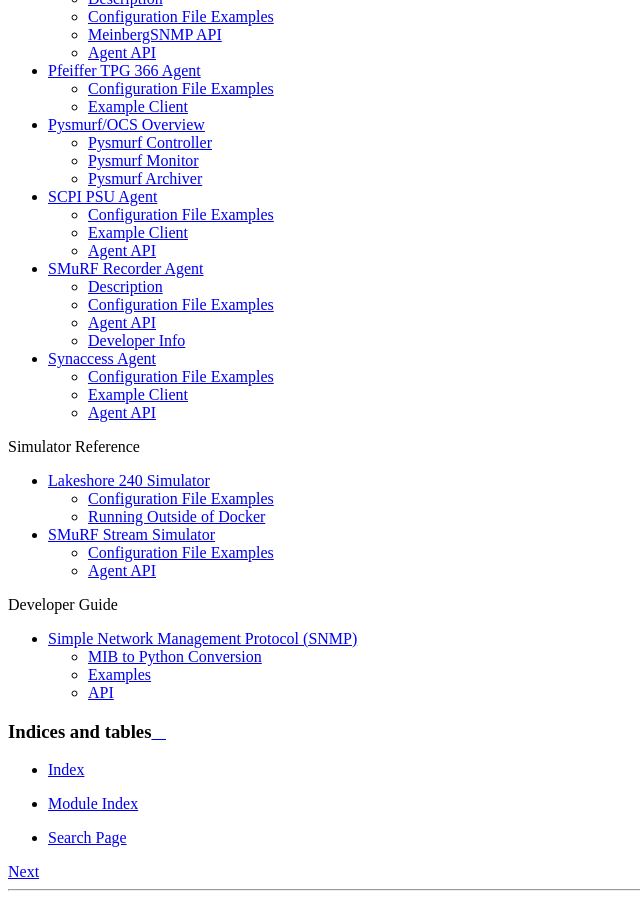
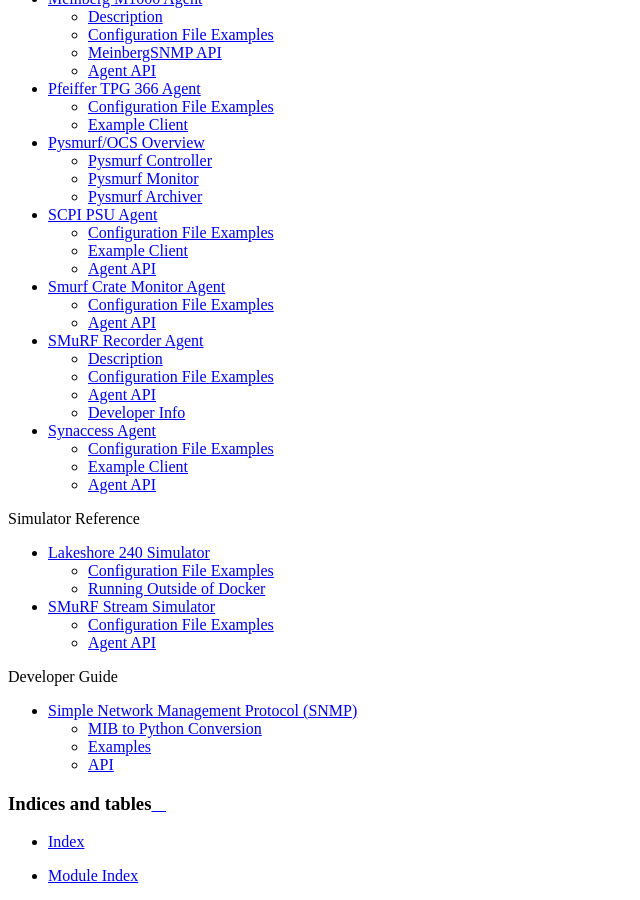
Before and after one commit to simonsobs/socs, a Sphinx documentation site: the page built from docs/index.rst, in a window 1280 px wide and 900 px high, scrolled down 1806 px. Shown: the whole window, without its empty margins (0-640 px from the left). Built offline with Sphinx 7.4.7 and the Read the Docs theme 2.0.0, drawn with Linux system fonts in a browser that asks for light colours; some of the changed text lies outside the part shown.

Commit message:
Added agent refernce to index.rst file

```diff
--- a/docs/index.rst
+++ b/docs/index.rst
@@ -45,6 +45,7 @@
     agents/pfeiffer
     agents/pysmurf/index
     agents/scpi_psu
+    agents/smurf_crate_monitor
     agents/smurf_recorder
     agents/synacc
 
```
